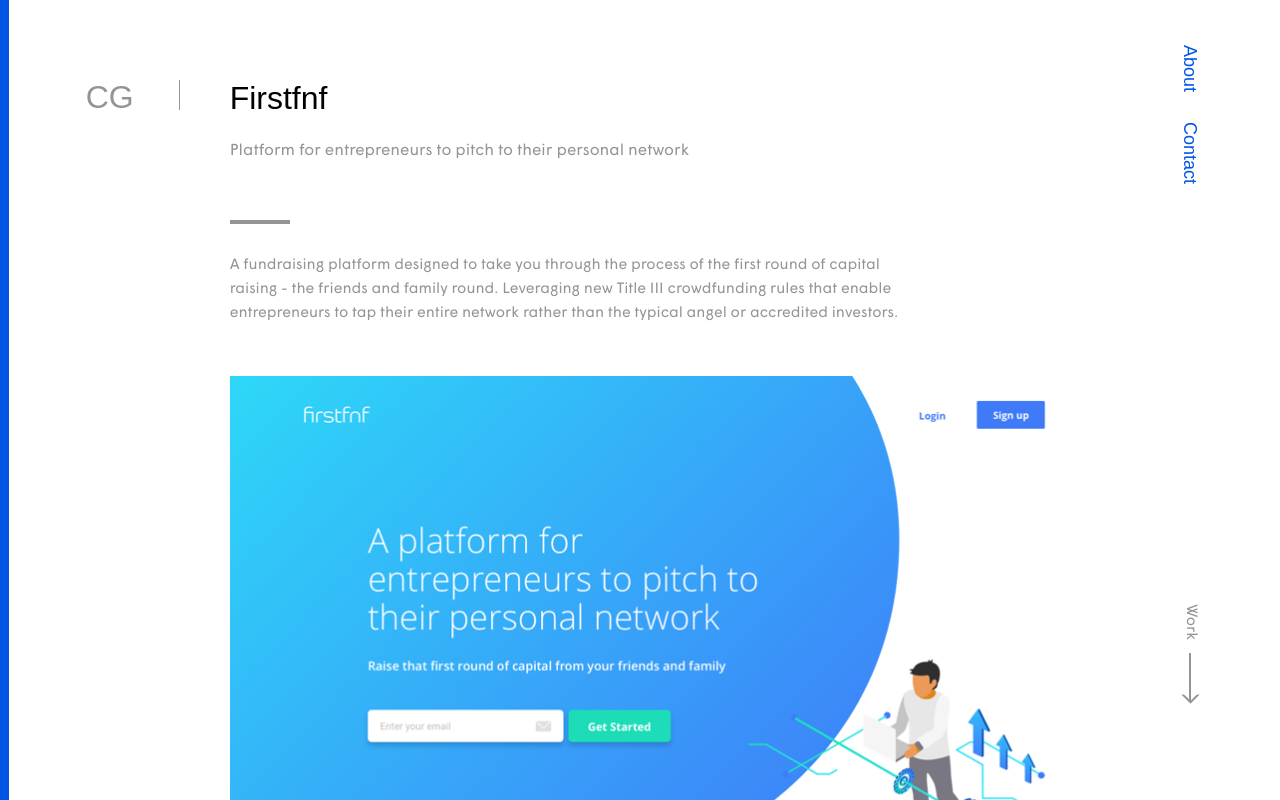
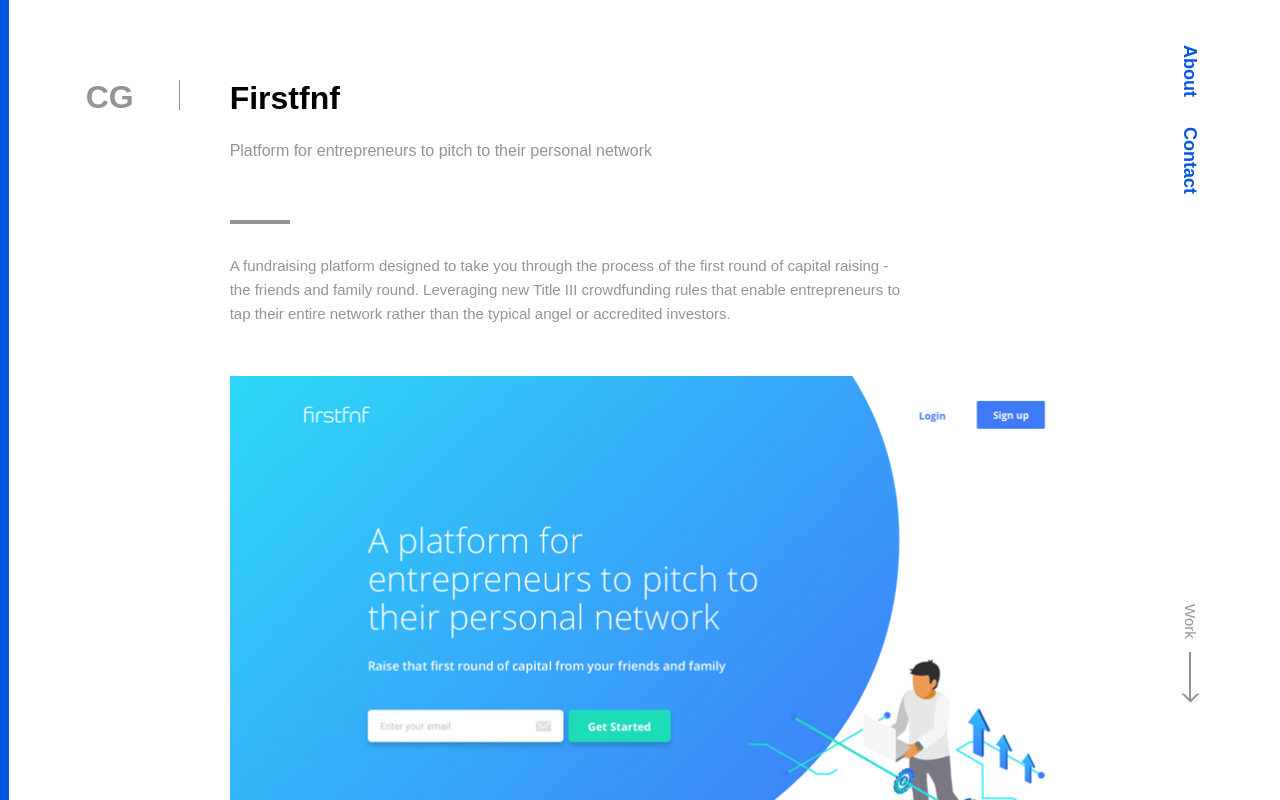
Before and after one commit to carlgrayau/carlgrayau.github.io, a plain HTML site: page firstfnf.html in a window 1280 px wide. Shown: the top 800 px of the page. Drawn offline with nearby package versions, Linux system fonts and the light colour scheme; a web font is replaced by a local one.

Commit message:
change fonts

```diff
--- a/firstfnf.css
+++ b/firstfnf.css
@@ -16,7 +16,7 @@
 }
 
 .containerfirstfnf {
-    font-family: 'Wigrum_Regular', sans-serif;
+    font-family: 'Raleway', sans-serif;
     font-size: 15px;
     color:#949494;
     line-height: 24px;
@@ -93,7 +93,8 @@
         justify-content: flex-end;
         grid-column: 1 / 3;
         grid-row: 1 / 6;
-        font-family: 'Wigrum_Black', sans-serif;
+        font-family: 'Raleway', sans-serif;
+        font-weight: 900;
         color:#949494;
         line-height: 24px;
         padding-top: 80px;
--- a/main.css
+++ b/main.css
@@ -1,12 +1,4 @@
-@font-face {
-    font-family: 'Wigrum_Black';
-    src:  url('Wigrum_Black.otf') format('opentype');
-  }
-@font-face {
-    font-family: 'Wigrum_Regular';
-    src:  url('Wigrum_Regular.otf') format('opentype');
-  }
-
+@import url('https://fonts.googleapis.com/css?family=Raleway:400,900')
 
 /* testing burger bar 160 lines */
 body
@@ -160,7 +152,8 @@ a
 #menu li {
   padding: 10px 0;
   font-size: 18px;
-  font-family: 'Wigrum_Black', sans-serif;
+  font-weight: 900;
+  font-family: 'Raleway', sans-serif;
   color: #0055E5;
   padding-bottom: 20px;
 }
@@ -209,8 +202,9 @@ body {
 /* name and bio area */
 
 .name-name {
-    font-family: 'Wigrum_Black', sans-serif;
+    font-family: 'Raleway', sans-serif;
     font-size: 32px;
+    font-weight: 900;
     padding-left: 30px;
     padding-bottom: 15px;
     padding-top: 50px;
@@ -225,7 +219,7 @@ body {
 }
 
 .name-bio {
-    font-family: 'Wigrum_Regular', sans-serif;
+    font-family: 'Raleway', sans-serif;
     font-size: 16px;
     color:#949494;
     padding-left: 30px;
@@ -245,7 +239,7 @@ body {
 }
 
 .quotation {
-    font-family: 'Wigrum_Regular', sans-serif;
+    font-family: 'Raleway', sans-serif;
     font-size: 32px;
     /* letter-spacing: 1px; */
     font-weight: bold;
@@ -261,7 +255,7 @@ body {
     writing-mode: vertical-rl;
     text-orientation: mixed;
     align-self: flex-end;
-    font-family: 'Wigrum_Regular', sans-serif;
+    font-family: 'Raleway', sans-serif;
     font-size: 15px;
     color:#949494;
 }
@@ -317,7 +311,7 @@ body {
 }
 
 .footer {
-    font-family: 'Wigrum_Regular', sans-serif;
+    font-family: 'Raleway', sans-serif;
     font-size: 15px;
     color:#949494;
     text-align: center;
@@ -371,7 +365,8 @@ body {
     justify-content: flex-start;
     writing-mode: vertical-rl;
     text-orientation: mixed;
-    font-family: 'Wigrum_Black', sans-serif;
+    font-family: 'Raleway', sans-serif;
+    font-weight: 900;
     /* font-weight: bold; */
     font-size: 18px;
     color:#0055E5;
@@ -438,7 +433,7 @@ max-width: 500px;
     writing-mode: vertical-rl;
     text-orientation: mixed;
     align-self: flex-end;
-    font-family: 'Wigrum_Regular', sans-serif;
+    font-family: 'Raleway', sans-serif;
     font-size: 15px;
     color:#949494;
 }
```
Also changed, not shown: about.css (+5 -3 lines), contact.css (+6 -6 lines).
